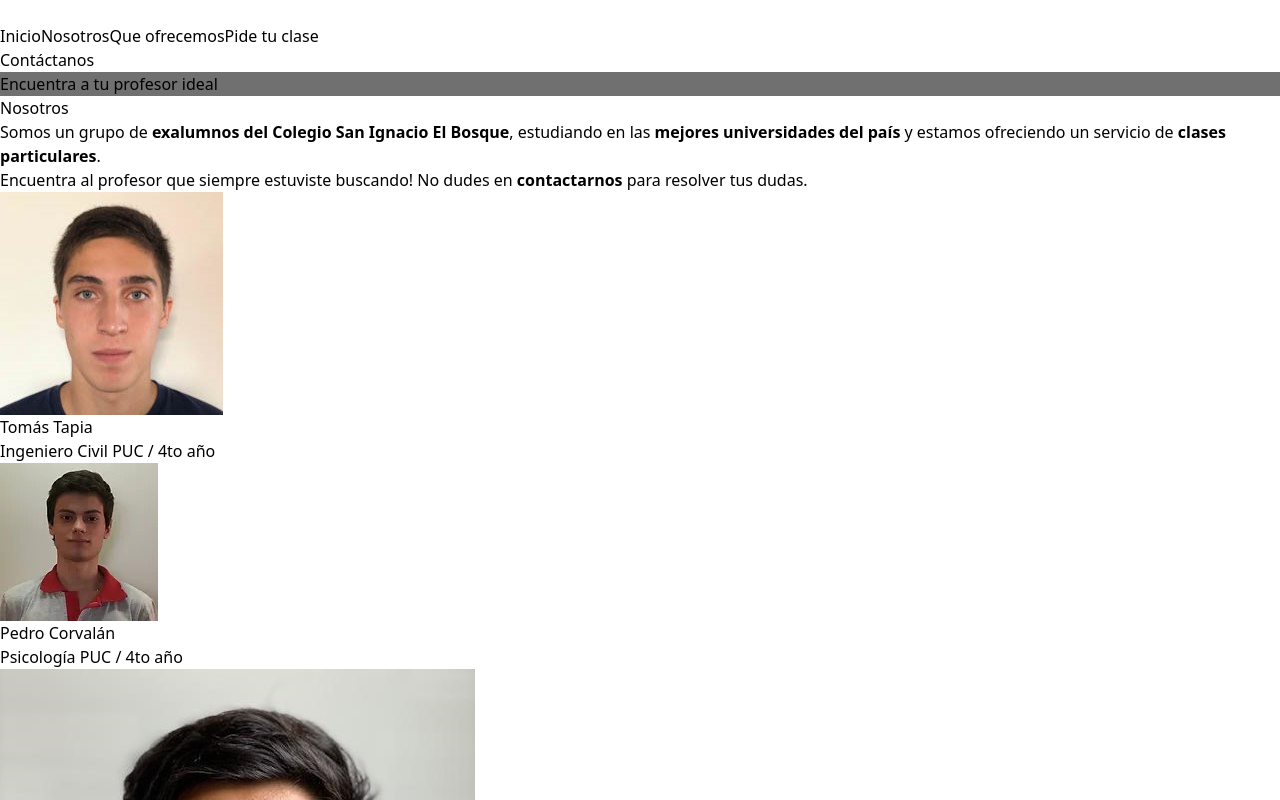
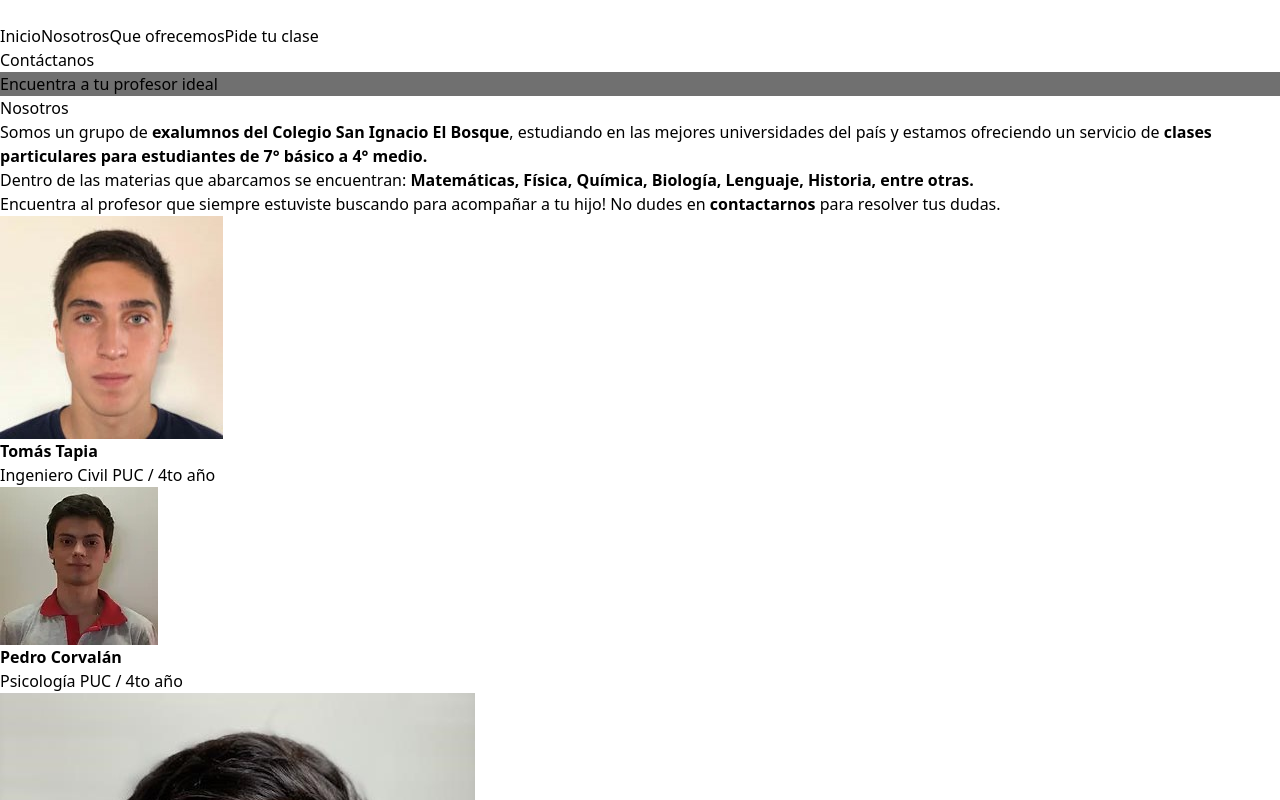
Before and after one commit to tom4stapia/TuClase, a React (Vite) app: page / in a window 1280 px wide. Shown: the top 800 px of the page. Built offline with nearby package versions, Linux system fonts and the light colour scheme; grey boxes are pictures that could not be loaded.

Commit message:
fix bugs

```diff
--- a/src/components/Equipo.jsx
+++ b/src/components/Equipo.jsx
@@ -1,3 +1,5 @@
+import "../styles/imagenes.css"
+
 const people = [
     {
       name: 'Tomás Tapia',
@@ -31,18 +33,21 @@ const people = [
         <div className="mx-auto grid max-w-7xl gap-x-8 gap-y-20 px-6 lg:px-8 xl:grid-cols-3">
           <div className="max-w-2xl">
             <h2 className="text-3xl font-bold tracking-tight text-gray-900 sm:text-4xl" >Nosotros</h2>
-            <p className="mt-6 text-lg leading-8 text-gray-600">
-              Somos un grupo de <b>exalumnos del Colegio San Ignacio El Bosque</b>, estudiando en las <b>mejores universidades del país</b> y estamos ofreciendo un servicio de <b>clases particulares</b>.
+            <p className="mt-6 text-lg leading-8 text-justify text-gray-600">
+              Somos un grupo de <b>exalumnos del Colegio San Ignacio El Bosque</b>, estudiando en las mejores universidades del país y estamos ofreciendo un servicio de <b>clases particulares para estudiantes de 7° básico a 4° medio.</b>
             </p>
-            <p className="mt-6 text-lg leading-8 text-gray-600">Encuentra al profesor que siempre estuviste buscando! No dudes en <a href='https://wa.me/56973927173' target="_blank" className="underline"><b>contactarnos</b></a> para resolver tus dudas.</p>
+            <p className="mt-6 text-lg leading-8 text-justify text-gray-600">
+               Dentro de las materias que abarcamos se encuentran: <b>Matemáticas, Física, Química, Biología, Lenguaje, Historia, entre otras. </b>
+            </p>
+            <p className="mt-6 text-lg leading-8 text-justify text-gray-600">Encuentra al profesor que siempre estuviste buscando para acompañar a tu hijo! No dudes en <a href='https://wa.me/56973927173' target="_blank" className="underline"><b>contactarnos</b></a> para resolver tus dudas.</p>
           </div>
-          <ul role="list" className="grid gap-x-8 gap-y-12 sm:grid-cols-2 sm:gap-y-16 xl:col-span-2">
+          <ul role="list" className="mt-14 imagenes grid gap-x-8 gap-y-12 sm:grid-cols-2 sm:gap-y-16 xl:col-span-2">
             {people.map((person) => (
               <li key={person.name}>
                 <div className="flex items-center gap-x-6">
-                  <img className="h-16 w-16 rounded-full" src={person.imageUrl} alt="" />
+                  <img className="h-32 w-32 rounded-full" src={person.imageUrl} alt="" />
                   <div>
-                    <h3 className="text-base font-semibold leading-7 tracking-tight text-gray-900">{person.name}</h3>
+                    <h3 className="text-lg leading-8 tracking-tight text-gray-900"><b>{person.name}</b></h3>
                     <p className="text-sm font-semibold leading-6 text-indigo-600">{person.role}</p>
                   </div>
                 </div>
--- /dev/null
+++ b/src/components/Footer.jsx
@@ -0,0 +1,24 @@
+export default function Footer() {
+    return(
+        <footer class="bg-white rounded-lg shadow m-4 dark:bg-gray-800">
+        <div class="w-full mx-auto max-w-screen-xl p-4 md:flex md:items-center md:justify-between">
+        <span class="text-sm text-gray-500 sm:text-center dark:text-gray-400">© 2023 TuClaseParticular. All Rights Reserved.
+        </span>
+        {/* <ul class="flex flex-wrap items-center mt-3 text-sm font-medium text-gray-500 dark:text-gray-400 sm:mt-0">
+            <li>
+                <a href="#" class="hover:underline me-4 md:me-6">About</a>
+            </li>
+            <li>
+                <a href="#" class="hover:underline me-4 md:me-6">Privacy Policy</a>
+            </li>
+            <li>
+                <a href="#" class="hover:underline me-4 md:me-6">Licensing</a>
+            </li>
+            <li>
+                <a href="#" class="hover:underline">Contact</a>
+            </li>
+        </ul> */}
+        </div>
+    </footer>
+    )
+}
--- a/src/pages/LandingPage.jsx
+++ b/src/pages/LandingPage.jsx
@@ -1,6 +1,7 @@
 import Contacto from '../components/Contacto';
 import Equipo from '../components/Equipo';
 import Precios from '../components/Precios';
+import Footer from '../components/Footer';
 import { faWhatsapp  } from "@fortawesome/free-brands-svg-icons";
 import { faComments, faCircleCheck } from "@fortawesome/free-regular-svg-icons";
 
@@ -86,6 +87,7 @@ export default function LandingPage() {
       </div>
     </div>
     </div>
+    <Footer/>
     </>
   );
 }
--- /dev/null
+++ b/src/styles/imagenes.css
@@ -0,0 +1,5 @@
+@media (max-width: 1266px) {
+    .imagenes {
+        margin-top: 0rem;
+    }
+}
```
